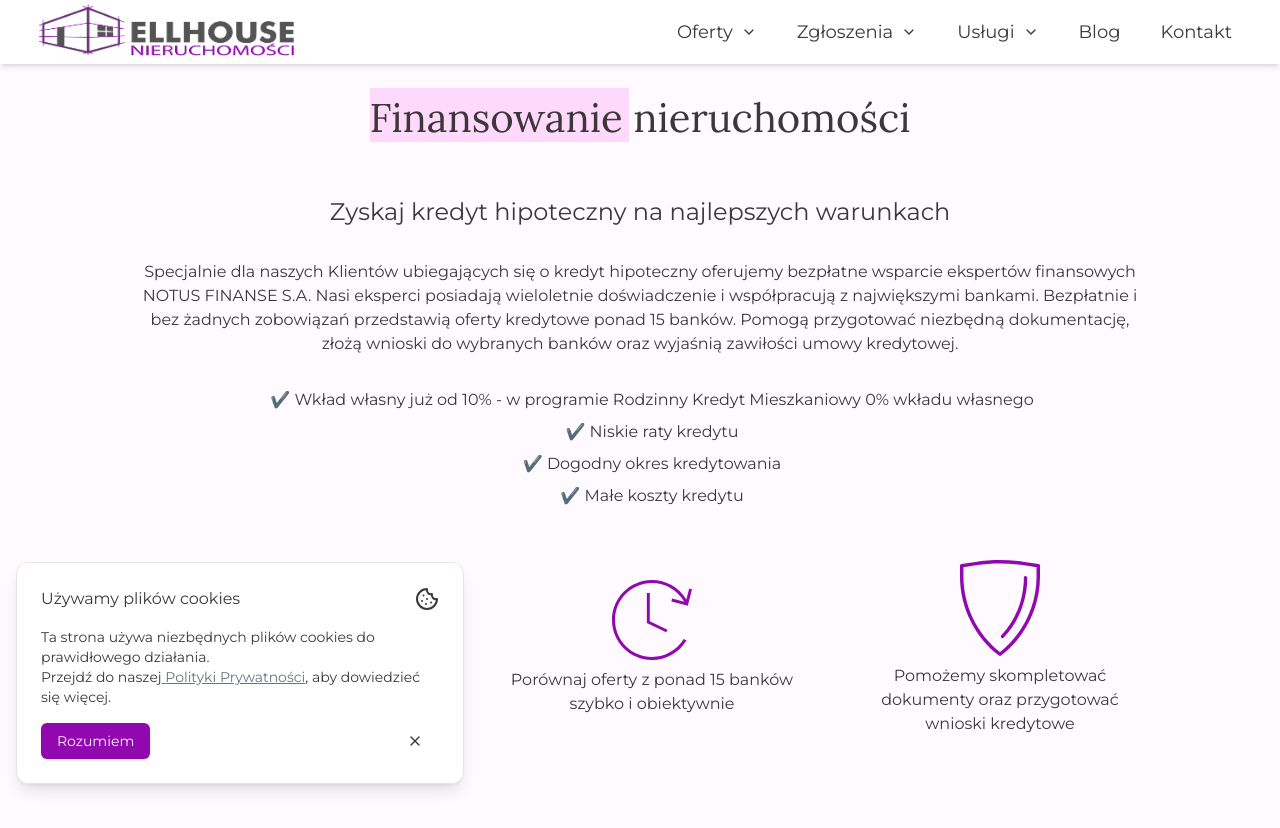
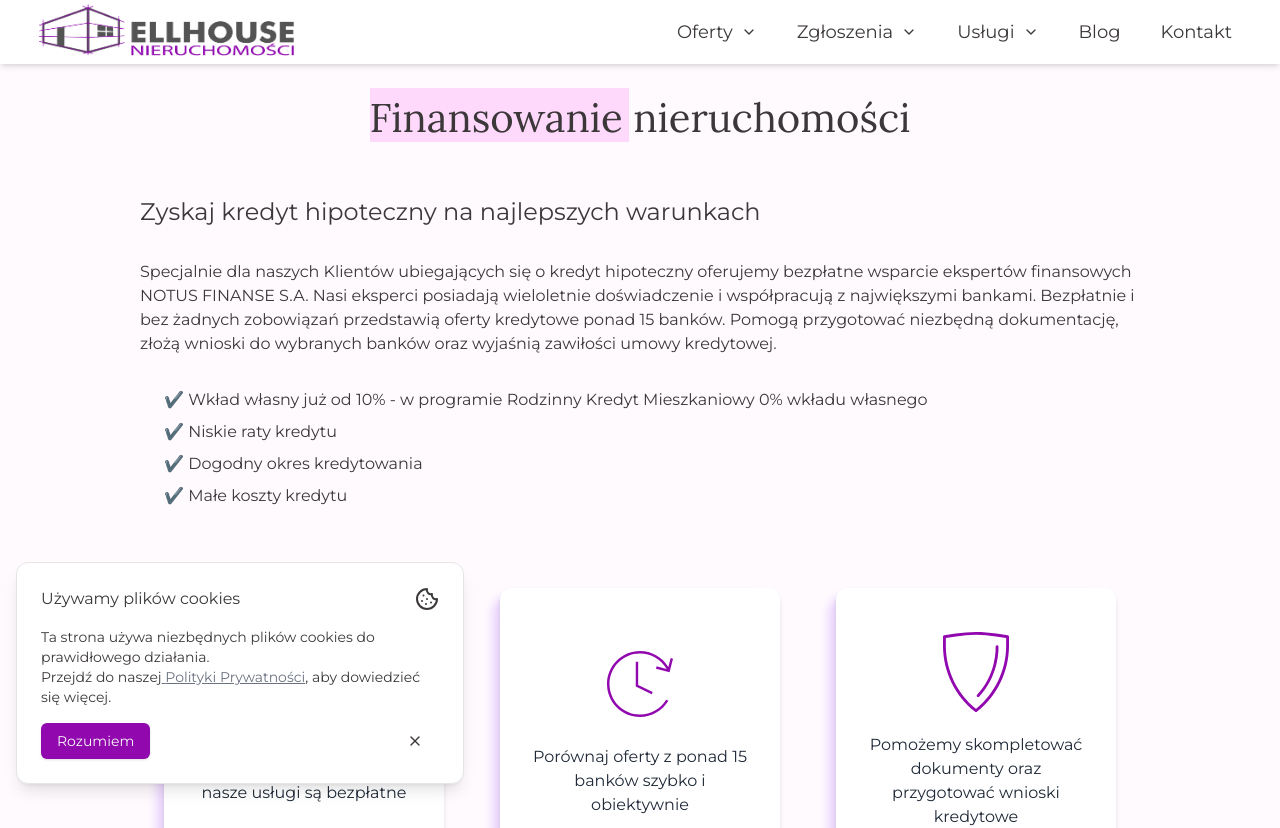
Before and after one commit to Kuzdra24/web-ellhosuse, a Next.js app: page /uslugi in a window 1280 px wide. Shown: the top 828 px of the page. Built offline with nearby package versions, Linux system fonts and the light colour scheme.

Commit message:
ui: improve ui for services page

```diff
--- a/app/uslugi/page.tsx
+++ b/app/uslugi/page.tsx
@@ -35,11 +35,11 @@ export default function Home() {
       </Head>
       <div className="container mx-auto p-6 flex flex-col items-center">
         <Title widthPercentage={48}>Finansowanie nieruchomości</Title>
-        <section className="my-12 flex flex-col items-center justify-center">
+        <section className="my-12 flex flex-col items-start justify-center">
           <h2 className="text-2xl mb-4">
             Zyskaj kredyt hipoteczny na najlepszych warunkach
           </h2>
-          <div className="w-full max-w-[1000px] text-center">
+          <div className="w-full max-w-[1000px]">
             <p className="mt-4 mb-8">{supportDescription}</p>
             <ul className="mt-8 pl-6 space-y-2 list-none">
               {adventages.map((advantage, index) => (
@@ -47,14 +47,18 @@ export default function Home() {
               ))}
             </ul>
           </div>
-          <ul className="mt-8 pl-6 space-y-2 w-full list-none flex flex-wrap items-center justify-center">
+          <ul className="mt-20 w-full list-none flex flex-wrap items-center justify-center gap-6">
             {adventages2.map((advantage, index) => (
-              <li
-                key={index}
-                className="flex flex-col items-center justify-center m-6 max-w-[300px]"
-              >
-                <Image src={advantage.icon.source} alt={advantage.icon.alt} width={80} height={80}/>
-                <p className="text-center mt-2">{advantage.name}</p>
+              <li key={index} className="relative min-h-[280px] custom-lg:mx-4 group flex flex-col items-center justify-center p-6 w-[280px] bg-white rounded-xl shadow-md transition-all duration-300 group-hover:-translate-y-1">
+                {/* Rozmyte tło */}
+                <span className="absolute w-full h-full -z-10 -bottom-2 -left-2 rounded-2xl bg-gradient-to-r from-purple-300 to-pink-300 opacity-50 blur-sm group-hover:blur-md transition-all duration-300"></span>
+                {/* Zawartość */}
+                <div className="relative z-10 flex flex-col items-center">
+                  <div className="w-[90px] h-[90px] flex items-center justify-center rounded-full p-3">
+                    <Image src={advantage.icon.source} alt={advantage.icon.alt} width={90} height={90} />
+                  </div>
+                  <p className="text-center mt-4 text-md font-medium text-gray-800">{advantage.name}</p>
+                </div>
               </li>
             ))}
           </ul>
```
